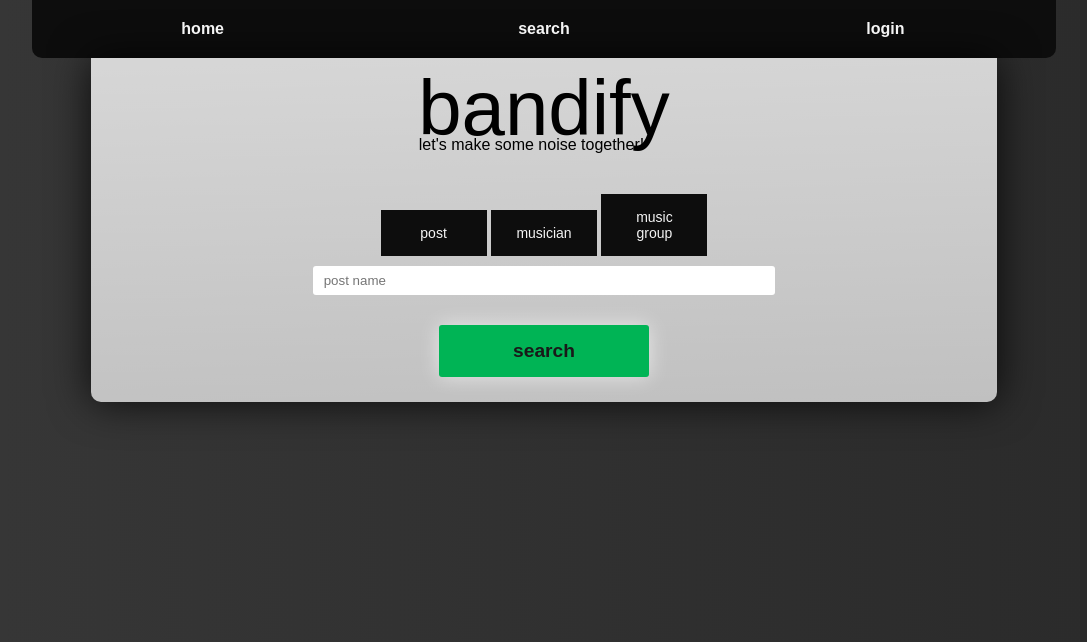
After one commit to jeffersonferraz/bandify, a PHP site: page /public/search.php in a window 1280 px wide. The commit adds this page. Shown: the top 642 px of the page, without its empty margins (96-1183 px from the left). Run offline with PHP 8.4, Linux system fonts and the light colour scheme; some web fonts are replaced.

Commit message:
Created search tabs

```diff
--- a/src/includes/header.inc.php
+++ b/src/includes/header.inc.php
@@ -14,7 +14,7 @@
             <a href="../index.php" class="border-fix-left">
                 <li>home</li>
             </a>
-            <a href="../public/post.php">
+            <a href="../public/search.php">
                 <li>search</li>
             </a>
             <a href="../public/login.php" class="border-fix-right">
--- a/src/includes/headerLogged.inc.php
+++ b/src/includes/headerLogged.inc.php
@@ -15,7 +15,7 @@
                 <a href="../public/dashboard.php" class="border-fix-left">dashboard</a>
             </div>
             <div class="dropdown">
-                <a href="#" class="dropbtn">search</a>
+                <a href="../public/search.php" class="dropbtn">search</a>
                 <div class="dropdown-content">
                     <a href="#">tinder</a>
                 </div>
--- a/src/public/createPost.php
+++ b/src/public/createPost.php
@@ -26,7 +26,7 @@ include("../includes/headerLogged.inc.php");
     </a>
     <form action="../includes/post.inc.php" method="post">
         <input class="input-data" name="title" type="text" placeholder=" Title" required><br>
-        <textarea class="input-data" name="description" placeholder=" Description"></textarea><br>
+        <textarea class="input-data" name="description" rows="5" placeholder=" Description"></textarea><br>
         <button class="submit-button" name="post-submit" type="submit">create</button><br>
     </form>
 </div>
--- /dev/null
+++ b/src/public/search.php
@@ -0,0 +1,59 @@
+<!DOCTYPE html>
+<html lang="en">
+<head>
+    <meta charset="UTF-8">
+    <meta name="viewport" content="width=device-width, initial-scale=1.0">
+    <link rel="stylesheet" href="../style/main.css">
+    <link rel="stylesheet" href="../style/tabs.css">
+    <title>bandify | Search</title>
+</head>
+<body>
+<?php
+include("../includes/header.inc.php");
+?>
+<div class="container">
+
+        <h1><a class="logo" href="../index.php">bandify</a></h1>
+        <p class="subtitle">let's make some noise together!</p>
+
+    <!-- tabs -->
+    <div>
+        <button class="tab" onclick="openSearch('post')">post</button>
+        <button class="tab" onclick="openSearch('musician')">musician</button>
+        <button class="tab" onclick="openSearch('music-group')">music group</button>
+    </div>
+
+    <div id="post" class="category">
+        <form action="../includes/search.inc.php" method="post">
+            <input class="input-data" name="post" type="text" placeholder=" post name"><br>
+            <button class="submit-button" name="signup-submit" type="submit">search</button><br>
+        </form>
+    </div>
+
+    <div id="musician" class="category" style="display:none">
+        <form action="../includes/search.inc.php" method="post">
+            <input class="input-data" name="musician" type="text" placeholder=" musician"><br>
+            <button class="submit-button" name="signup-submit" type="submit">search</button><br>
+        </form>
+    </div>
+
+    <div id="music-group" class="category" style="display:none">
+        <form action="../includes/search.inc.php" method="post">
+            <input class="input-data" name="music-group" type="text" placeholder=" music group"><br>
+            <button class="submit-button" name="signup-submit" type="submit">search</button><br>
+        </form>
+    </div>
+
+    <script>
+        function openSearch(categoryName) {
+            var i;
+            var x = document.getElementsByClassName("category");
+            for (i = 0; i < x.length; i++) {
+                x[i].style.display = "none";
+            }
+            document.getElementById(categoryName).style.display = "block";
+        }
+    </script>
+</div>
+</body>
+</html>
--- a/src/style/main.css
+++ b/src/style/main.css
@@ -79,7 +79,7 @@ textarea {
 .input-data {
     padding: 5px;
     margin: 10px;
-    width: 200px;
+    width: 50%;
     border-color: transparent;
     border-radius: 3px;
 }
--- /dev/null
+++ b/src/style/tabs.css
@@ -0,0 +1,13 @@
+.tab {
+    background: #0d0d0d;
+    color: whitesmoke;
+    padding: 15px;
+    width: 106px;
+    font-size: 14px;
+    border: none;
+    cursor: pointer;
+}
+
+.tab:hover {
+    background: #1c1c1c;
+}
```
Also changed, not shown: src/includes/search.inc.php (added).
